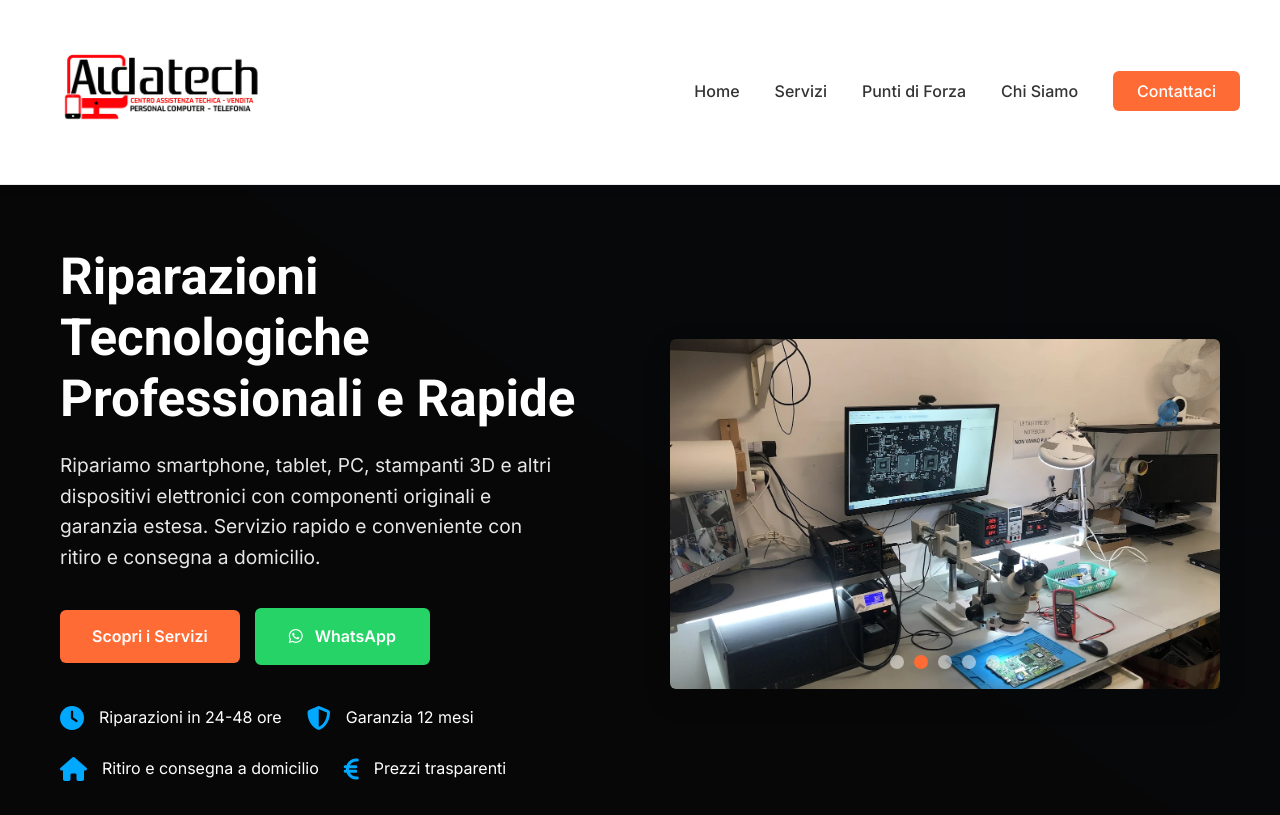
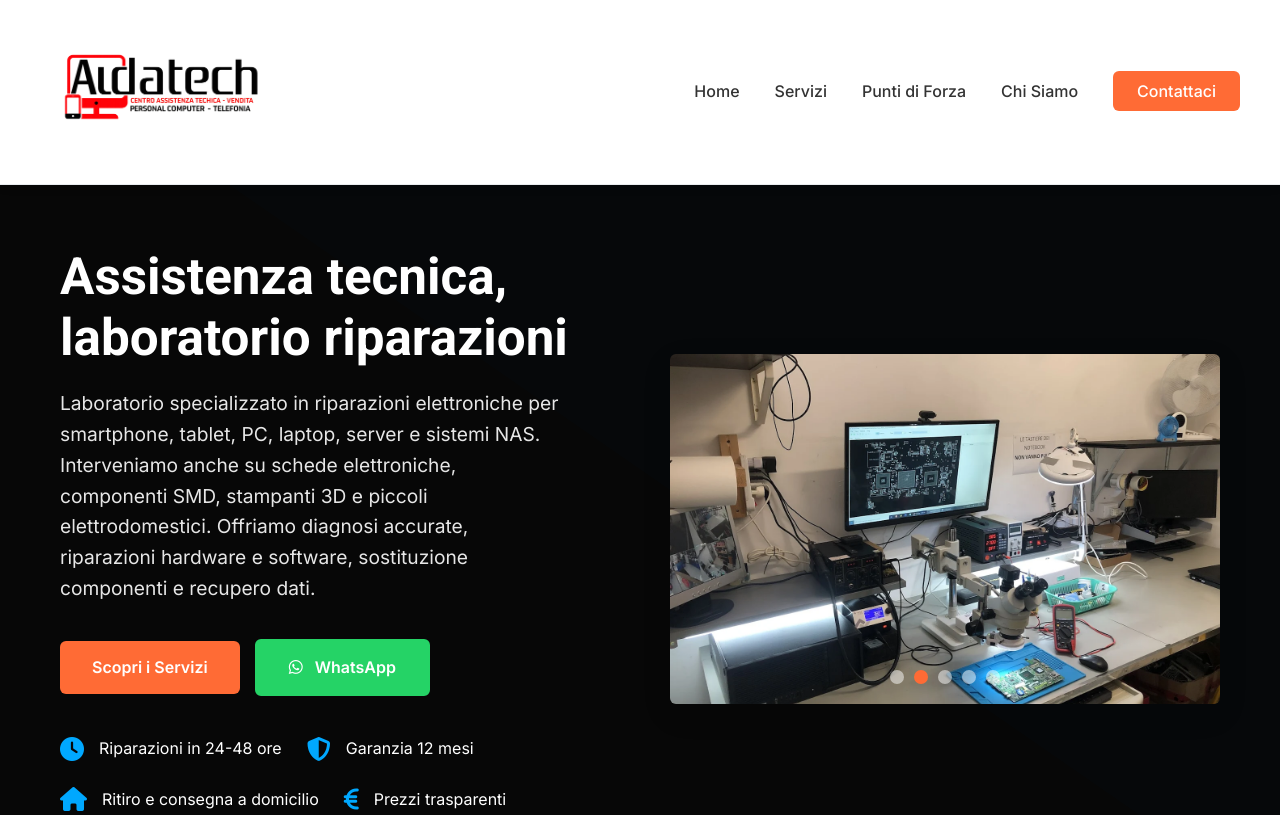
Before and after one commit to Lab1717/audatech_site.io, a plain HTML site: page index.html in a window 1280 px wide. Shown: the top 815 px of the page. Drawn offline with Linux system fonts and the light colour scheme.

Commit message:
update index.html

```diff
--- a/index.html
+++ b/index.html
@@ -3,7 +3,7 @@
 <head>
     <meta charset="UTF-8">
     <meta name="viewport" content="width=device-width, initial-scale=1.0">
-    <meta name="description" content="Audatech Informatica: riparazione professionale di smartphone, tablet, PC e stampanti 3D a Montemarciano (AN). Preventivi rapidi, ricambi originali, garanzia 12 mesi. Servizio a domicilio.">
+    <meta name="description" content="Audatech Informatica: riparazione professionale di smartphone, tablet, PC e stampanti 3D a Montemarciano (AN). Preventivi rapidi, ricambi originali, garanzia fino a 12 mesi. Servizio a domicilio.">
     <title>Audatech Informatica | Riparazione Professionale Smartphone, Tablet e PC</title>
     <link rel="stylesheet" href="https://cdnjs.cloudflare.com/ajax/libs/font-awesome/6.4.0/css/all.min.css">
     <link href="https://fonts.googleapis.com/css2?family=Inter:wght@300;400;500;600;700&family=Roboto:wght@400;500;700&display=swap" rel="stylesheet">
@@ -826,9 +826,13 @@
     <section class="hero" id="home">
         <div class="container hero-container">
             <div class="hero-content">
-                <h1>Riparazioni Tecnologiche Professionali e Rapide</h1>
-                <p>Ripariamo smartphone, tablet, PC, stampanti 3D e altri dispositivi elettronici con componenti originali e garanzia estesa. Servizio rapido e conveniente con ritiro e consegna a domicilio.</p>
-                <div class="hero-buttons">
+                <h1>Assistenza tecnica, laboratorio riparazioni</h1>
+
+        <p>
+            Laboratorio specializzato in riparazioni elettroniche per smartphone, tablet, PC, laptop, server e sistemi NAS.
+            Interveniamo anche su schede elettroniche, componenti SMD, stampanti 3D e piccoli elettrodomestici.
+            Offriamo diagnosi accurate, riparazioni hardware e software, sostituzione componenti e recupero dati.
+        </p>                <div class="hero-buttons">
                     <a href="servizi.html" class="btn btn-accent">Scopri i Servizi</a>
                     <a href="https://wa.me/393478575458?text=Salve%2C%20vorrei%20ricevere%20assistenza%20o%20informazioni%20per%20una%20riparazione.%20Grazie"
                        class="btn btn-outline"
```
